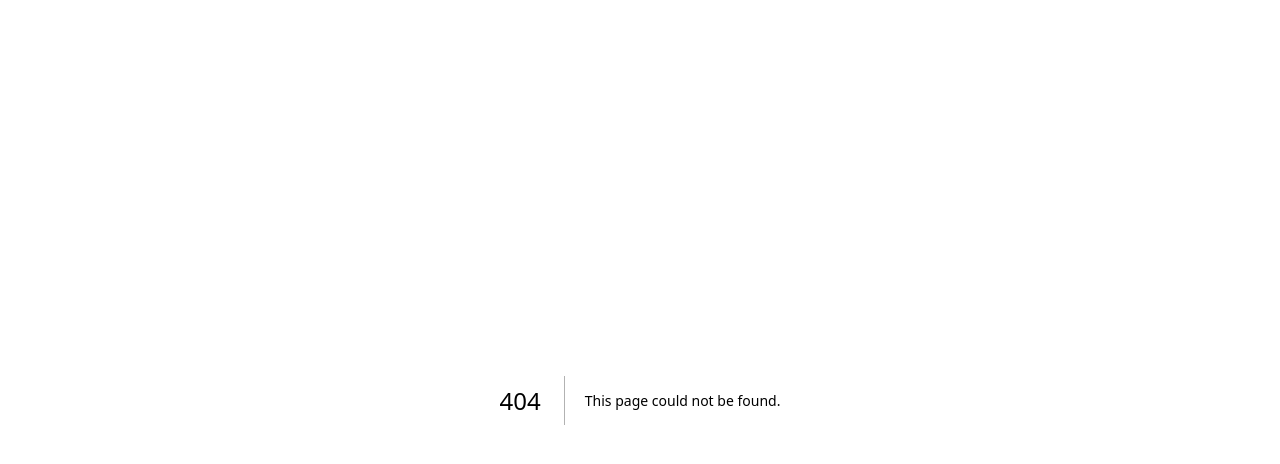
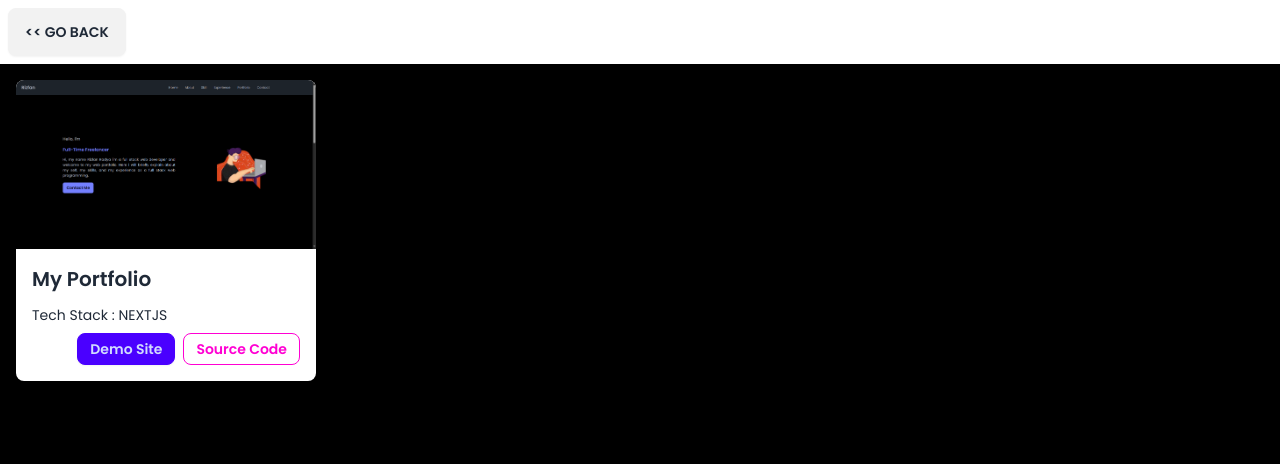
Before and after one commit to rizfanradya/rizfan, a Next.js app: page /portfolio in a window 1280 px wide. Before the commit this address had no page. Shown: the top 464 px of the page. Built offline with nearby package versions, Linux system fonts and the light colour scheme.

Commit message:
portfolio

```diff
--- /dev/null
+++ b/src/app/(pages)/portfolio/page.tsx
@@ -0,0 +1,65 @@
+import Image from "next/image";
+import Link from "next/link";
+
+const portfolio = [
+  {
+    image: "/portfolio.png",
+    title: "My Portfolio",
+    techStack: "NEXTJS",
+    site: "/",
+    sourceCode: "https://github.com/rizfanradya/rizfan",
+  },
+];
+
+export default function Portfolio() {
+  return (
+    <div>
+      <div className="fixed bg-base-100 navbar z-50">
+        <Link href={"/"} className="btn">
+          {"<< GO BACK"}
+        </Link>
+      </div>
+
+      <div className="py-20 px-4 grid grid-cols-1 sm:grid-cols-2 lg:grid-cols-4 2xl:grid-cols-5 gap-4">
+        {portfolio.map((doc, i) => (
+          <div
+            key={i}
+            className="card card-compact bg-base-100 shadow-xl overflow-hidden rounded-lg"
+          >
+            <Link href={doc.site}>
+              <figure>
+                <Image
+                  src={doc.image}
+                  alt={doc.title}
+                  width={500}
+                  height={500}
+                  className="w-full"
+                />
+              </figure>
+            </Link>
+            <div className="card-body">
+              <h2 className="card-title">{doc.title}</h2>
+              <p>Tech Stack : {doc.techStack}</p>
+              <div className="card-actions justify-end">
+                <Link
+                  href={doc.site}
+                  className="btn btn-primary btn-sm"
+                  target="blank"
+                >
+                  Demo Site
+                </Link>
+                <Link
+                  href={doc.sourceCode}
+                  className="btn btn-secondary btn-outline btn-sm"
+                  target="blank"
+                >
+                  Source Code
+                </Link>
+              </div>
+            </div>
+          </div>
+        ))}
+      </div>
+    </div>
+  );
+}
--- a/src/app/components/navbar.tsx
+++ b/src/app/components/navbar.tsx
@@ -12,7 +12,7 @@ const listItem = [
 
 export default function Navbar() {
   return (
-    <div className="navbar bg-base-100 fixed">
+    <div className="navbar bg-base-100 fixed z-50">
       <div className="navbar-start">
         <div className="dropdown">
           <div tabIndex={0} role="button" className="btn btn-ghost lg:hidden">
--- a/src/app/page.tsx
+++ b/src/app/page.tsx
@@ -39,8 +39,8 @@ export default function Home() {
         <div className="flex flex-col items-center text-center md:flex-row md:justify-evenly md:h-screen pt-10 md:pt-0">
           <Image
             src={"/main.png"}
-            width={100}
-            height={100}
+            width={200}
+            height={200}
             alt="profile"
             className="w-56 md:order-1"
           />
```
